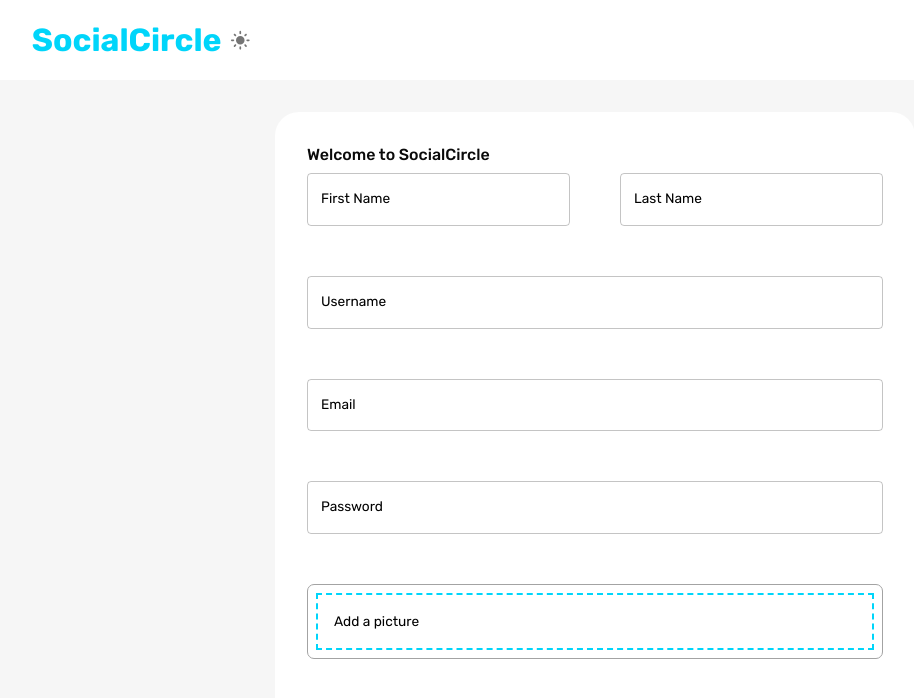
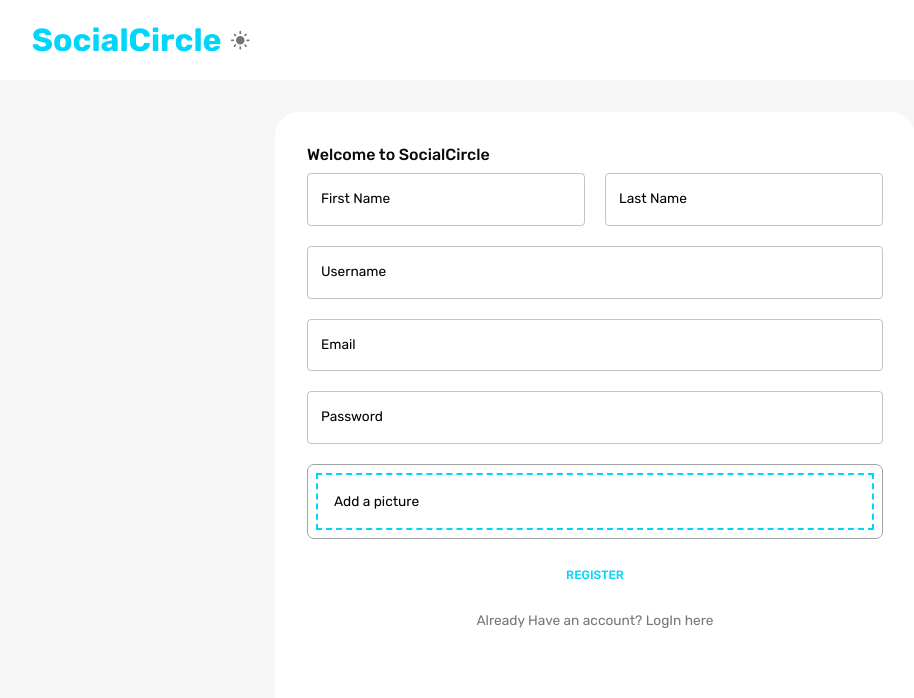
Before and after one commit to ishmaamik/SocialCircle, a React (Vite) app in the folder client/: page / in a window 1280 px wide. Shown: the top 698 px of the page, without its empty margins (45-959 px from the left). Built offline with nearby package versions, Linux system fonts and the light colour scheme.

Commit message:
Refactored Login and Forms

```diff
--- /dev/null
+++ b/client/src/Pages/Login/Dropzone.jsx
@@ -0,0 +1,38 @@
+import './forms.css'
+import Dropzone from 'react-dropzone'
+import { Box, Typography} from '@mui/material'
+import FlexBetween from '../../components/FlexBetween'
+import { EditOutlined } from '@mui/icons-material'
+
+
+const DropZone = ({theme, values, setFieldValue, profileImage}) => {
+
+
+    return (
+        <Box className="secondBox" sx={{ gridColumn: "span 2" }} border={`1px solid ${theme.palette.neutral.medium}`}>
+            <Dropzone accept={{ "image/jpeg": [], "image/png": [], "image/jpg": [] }} multiple={false} onDrop={(acceptedFiles)=> setFieldValue("profileImage", acceptedFiles[0],)}>
+                {
+                    ({
+                        getRootProps, getInputProps
+                    }) => (
+                        <Box {...getRootProps()} className="thirdBox" border={`2px dashed ${theme.palette.primary.main}`} sx={{ backgroundColor: "white" }}>
+                            <input {...getInputProps()} />
+                            {
+                                !values.profileImage ?
+                                    (<Typography sx={{ color: 'black', backgroundColor: 'white', '& .MuiInputLabel-root': { color: "black" }, '& .MuiInputBase-input': { color: "black" } }}> Add a picture </Typography>)
+                                    :
+                                    (<FlexBetween>
+                                        <Typography sx={{ backgroundColor: 'white', '& .MuiInputBase-input': { color: "black" }, color: "black" }} >{values.profileImage.name}</Typography>
+                                        <EditOutlined sx={{ width: '100px', alignItems: 'flex-start' }} />
+                                    </FlexBetween>
+                                    )
+                            }
+                        </Box>
+                    )
+                }
+            </Dropzone>
+        </Box>
+    )
+}
+
+export default DropZone
--- /dev/null
+++ b/client/src/Pages/Login/Fields.jsx
@@ -0,0 +1,13 @@
+import { TextField } from "@mui/material"
+import { Field, ErrorMessage } from "formik"
+
+const Fields=({name, gridColumn, label, type})=>{
+    return(
+        <>
+        <Field render={({field})=>(<TextField {...field} sx={{ color:'black',gridColumn: gridColumn,backgroundColor:"white", '& .MuiInputLabel-root': {color: "black"}, '& .MuiInputBase-input': {color: "black"} }} label={label} type={type} />)} name={name} id={name}/>
+        <ErrorMessage name={name}/>
+        </>
+    )
+}
+
+export default Fields
--- a/client/src/Pages/Login/Forms.jsx
+++ b/client/src/Pages/Login/Forms.jsx
@@ -1,137 +1,153 @@
-import {Formik, Field, Form, ErrorMessage} from "formik"
+import { Formik, Form } from "formik"
 import * as Yup from "yup"
-import {useDispatch, useSelector} from "react-redux"
+import { useDispatch, useSelector } from "react-redux"
 import { useNavigate } from "react-router-dom"
-import { Box, TextField, Typography, colors } from "@mui/material"
-import Dropzone from "react-dropzone"
-import FlexBetween from "../../components/FlexBetween"
-import { EditOutlined } from "@mui/icons-material"
+import { Box } from "@mui/material"
 import './forms.css'
-import { useTheme } from "@mui/material"
-const initialRegister={
+import { setPageType } from "../../redux/authSlice"
+import DropZone from "./Dropzone"
+import Fields from "./Fields"
+import RegisterButton from "./RegisterButton"
+import LoginButton from "./LoginButton"
+const initialRegister = {
     firstName: "",
-    lastName:"",
-    username:"",
+    lastName: "",
+    username: "",
     email: "",
     password: "",
-    picturePath: ""
+    profileImage: ""
 }
 
-const initialLogin={
+const initialLogin = {
     username: "",
     password: ""
 }
 
-const onSubmit=(values)=>{
-        console.log('Form data ', values)
-}
-
-const registerSchema= Yup.object({
+const registerSchema = Yup.object({
     firstName: Yup.string().required(),
     lastName: Yup.string().required(),
     username: Yup.string().required(),
     password: Yup.string().required(),
-    picturePath: Yup.string().required(),
+    profileImage: Yup.string().required(),
     email: Yup.string().email().required(),
 
 })
 
-const loginSchema= Yup.object({
+const loginSchema = Yup.object({
     username: Yup.string().required(),
     password: Yup.string().required(),
 })
 
-const Forms=({theme})=>{
-    const pageType= useSelector((state)=>state.auth.pageType)
-    const dispatch= useDispatch()
-    const navigate= useNavigate()
-    const isLogin= pageType==="login"
-    const isRegister= pageType==="register"
+const Forms = ({ theme }) => {
+    const pageType = useSelector((state) => state.auth.pageType)
+    const dispatch = useDispatch()
+    const navigate = useNavigate()
+    const isLogin = pageType === "login"
+    const isRegister = pageType === "register"
 
-    const handleFormSubmit= async(values, onSubmitProps)=> {}
+    const handleFormSubmit = async (values, onSubmitProps) => {
 
-    return(
-       <>
-       <Formik onSubmit={handleFormSubmit} initialValues={isLogin ? initialLogin : initialRegister} validationSchema={isLogin ? loginSchema : registerSchema}>
-            {
-                ({
-                    handleBlur,
-                    handleChange,
-                    handleSubmit,
-                    values,
-                    errors,
-                    handleReset,
-                    resetForm,
-                    touched,
-                    setFieldValue
+        const formData = new FormData();
 
-                }) =>
-                (
-                    <Form onSubmit={handleSubmit}>
-                        <Box className="firstBox">
-                            {
-                                isRegister && (
-                                    <>
-                                    <Field render={({field})=>(<TextField {...field} sx={{ gridColumn: "span 1", backgroundColor:"white", '& .MuiInputLabel-root': {color: "black"} }} label="First Name" />)} type="text" name="firstName" id="firstName"/>
-                                    <ErrorMessage name="firstName" className="bgColor"/>
+        if (isRegister) {
+            for (let value in values) {
+                formData.append(value, values[value])
+            }
+            formData.append('profileImage', values.profileImage.name)
 
-                                    <Field render={({field})=>(<TextField {...field} sx={{ gridColumn: "span 1", backgroundColor:"white", '& .MuiInputLabel-root': {color: "black"}}} label="Last Name"/>)} type="text" name="lastName" id="lastName"/>
-                                    <ErrorMessage name="lastName" className="bgColor"/>
+            const savedUserResponse = await fetch(
+                "http://localhost:8000/auth/register",
+                {
+                    method: "POST",
+                    body: formData
+                }
+            )
 
-                                    <Field render={({field})=>(<TextField {...field} sx={{ gridColumn: "span 2", backgroundColor:"white", '& .MuiInputLabel-root': {color: "black"}}} label="Username"/>)} type="text" name="username" id="username"/>
-                                    <ErrorMessage name="username" className="bgColor"/>
+            const savedUser = await savedUserResponse.json()
+            dispatch(setPageType("login"))
+            onSubmitProps.resetForm()
+        }
 
-                                    <Field render={({field})=>(<TextField {...field} sx={{ gridColumn: "span 2" , backgroundColor:"white", '& .MuiInputLabel-root': {color: "black"} }}label="Email"/>)} type="email" name="email" id="email"/>
-                                    <ErrorMessage name="email" className="bgColor"/>
+        else {
 
-                                    <Field render={({field})=>(<TextField {...field} sx={{ gridColumn: "span 2", backgroundColor:"white",  '& .MuiInputLabel-root': {color: "black"}}} label="Password" type="password"/>)} type="password" name="password" id="password"/>
-                                    <ErrorMessage name="password" className="bgColor"/>
+            for (let value in values) {
+                formData.append(value, values[value])
+            }
 
-                                    <Box className="secondBox" sx={{gridColumn: "span 2"}} border={`1px solid ${theme.palette.neutral.medium}`}>
-                                        <Dropzone accept={{"image/jpeg": [],"image/png": [], "image/jpg": []}} multiple={false} onDrop={(acceptedFiles)=> setFieldValue("picturePath", acceptedFiles[0])}>
-                                                {
-                                                    ({
-                                                        getRootProps, getInputProps
-                                                    }) => (
-                                                        <Box {...getRootProps()} className="thirdBox" border={`2px dashed ${theme.palette.primary.main}`} sx={{backgroundColor:"white"}}>
-                                                            <input {...getInputProps()}/>
-                                                            {
-                                                                !values.picturePath ? (<Typography sx={{color:'black',backgroundColor:'white', '& .MuiInputLabel-root': {color: "black"}}}> Add a picture </Typography>) : (
-                                                                    <FlexBetween>
-                                                                        <Typography sx={{backgroundColor:'white'}} >{values.picturePath.name}</Typography>
-                                                                            <EditOutlined sx={{ width:'100px', alignItems:'flex-start'}}/>
-                                                                    </FlexBetween>
-                                                                )
-                                                            }
-                                                        </Box>
-                                                    )
-                                                }
+            const UserLogin = await fetch(
+                "http://localhost:8000/auth/login",
+                {
+                    method: "POST",
+                    headers: { "Content-Type": "application/json" },
+                    body: JSON.stringify(values),
+                }
+            )
+
+            const savedUser = await UserLogin.json()
+
+            console.log(savedUser)
+            onSubmitProps.resetForm()
+            navigate('/home')
 
 
-                                        </Dropzone>
-                                    </Box>
+        }
+    }
+
+    return (
+        <>
+            <Formik onSubmit={handleFormSubmit} initialValues={isLogin ? initialLogin : initialRegister} validationSchema={isLogin ? loginSchema : registerSchema}>
+                {
+                    ({ handleSubmit, values, setFieldValue }) =>
+
+                    (
+                        <Form onSubmit={handleSubmit}>
+                            {
+                                isRegister ? (
+                                    <>
+                                        <Box className="firstBox">
+                                            <Fields label={"First Name"} name={"firstName"} gridColumn={"span 1"} type={"text"} />
+                                            <Fields label={"Last Name"} name={"lastName"} gridColumn={"span 1"} type={"text"} />
+                                            <Fields label={"Username"} name={"username"} gridColumn={"span 2"} type={"text"} />
+                                            <Fields label={"Email"} name={"email"} gridColumn={"span 2"} type={"email"} />
+                                            <Fields label={"Password"} name={"password"} gridColumn={"span 2"} type={"password"} />
+                                            <DropZone theme={theme} values={values} setFieldValue={setFieldValue} profileImage={values.profileImage} />
+                                        </Box>
                                     </>
                                 )
+
+                                    : (
+                                        <>
+                                            <Box className="fourthBox">
+                                                <Fields label={"Username"} name={"username"} gridColumn={"span 2"} type={"text"} />
+                                                <Fields label={"Password"} name={"password"} gridColumn={"span 2"} type={"password"} />
+                                            </Box>
+                                        </>
+                                    )
+
                             }
 
+                            {/* Buttons */}
+
                             {
-                                isLogin && (
+                                isRegister ? (
                                     <>
-                                    <Field render={({field})=>(<TextField {...field} sx={{ gridColumn: "span 4", backgroundColor:"white" }}/>)} type="text" name="username" id="username"/>
-                                    <ErrorMessage name="username"/>
-
-                                    <Field render={({field})=>(<TextField {...field} sx={{ gridColumn: "span 4", backgroundColor:"white" }}/>)} type="password" name="password" id="password"/>
-                                    <ErrorMessage name="password"/>
+                                        <RegisterButton />
                                     </>
                                 )
+                                    :
+                                    (
+                                        <>
+                                            <LoginButton />
+                                        </>
+                                    )
                             }
-                        </Box>
-                    </Form>
-                )
-            }
-       </Formik>
 
-       </>
+                        </Form>
+                    )
+                }
+            </Formik>
+
+        </>
     )
 }
 
--- a/client/src/Pages/Login/Login.jsx
+++ b/client/src/Pages/Login/Login.jsx
@@ -2,26 +2,36 @@ import FlexCenter from "../../components/FlexBetween"
 import Form from "./Forms"
 import "./login.css"
 import { Box, IconButton, Typography, useTheme } from "@mui/material"
-import { useDispatch } from "react-redux"
+import { useDispatch, useSelector } from "react-redux"
 import {setMode} from "../../redux/authSlice"
 import { DarkMode, LightMode } from "@mui/icons-material"
+import { useNavigate } from "react-router-dom"
 
 const Login=()=>{
     const theme= useTheme()
     const dispatch= useDispatch()
+    const navigate= useNavigate()
+    const pageType= useSelector((state)=> state.auth.pageType)
+    let height=''
+    if(pageType === "login"){
+        height= '50vh'
+    }
+    else{
+        height= '80vh'
+    }
     return(
         <div>
             <Box>
                 <Box className="firstBoy" bgcolor={theme.palette.background.alt}  justifyContent="center" alignItems={"center"}>
                     <FlexCenter>
-                    <Typography fontWeight="bold" fontSize="32px" color="primary"> SocialCircle</Typography>
+                    <Typography fontWeight="bold" fontSize="32px" color="primary" sx={{cursor:'pointer'}} onClick={()=>navigate('/home')}> SocialCircle</Typography>
                     <IconButton onClick={()=>dispatch(setMode())}>
                         {theme === "dark" ? <DarkMode/> : <LightMode/>}
                     </IconButton>
                     </FlexCenter>
                 </Box>
 
-                <Box className="secondBoy"  height={'80vh'} overflow={"hidden"} bgcolor={theme.palette.background.alt}>
+                <Box className="secondBoy"  height={height} overflow={"hidden"} bgcolor={theme.palette.background.alt}>
                     <Typography fontWeight="500" color={theme.palette.inverse.default} variant="h5" sx={{ mb: "0.5rem", justifyContent:"center" }}>Welcome to SocialCircle</Typography>
                         <Form theme={theme}/>
                 </Box>
--- /dev/null
+++ b/client/src/Pages/Login/LoginButton.jsx
@@ -0,0 +1,22 @@
+import { Box, Typography, IconButton, Button } from "@mui/material"
+import { useDispatch } from "react-redux"
+import { setPageType } from "../../redux/authSlice"
+
+const LoginButton = () => {
+    const dispatch = useDispatch()
+    return (
+        <>
+            <Box sx={{ mt: '20px', justifyContent: 'center', alignItems: 'center', display: 'flex' }}>
+                <Button type="submit">LogIn</Button>
+            </Box>
+            <Box sx={{ justifyContent: 'center', alignItems: 'center', display: 'flex' }}>
+
+                <IconButton sx={{ mt: '5px', ":hover": { color: 'blue', backgroundColor: 'transparent' } }} onClick={() => dispatch(setPageType())} >
+                    <Typography>New? SignUp to create an account here</Typography>
+                </IconButton>
+            </Box>
+        </>
+    )
+}
+
+export default LoginButton
--- /dev/null
+++ b/client/src/Pages/Login/RegisterButton.jsx
@@ -0,0 +1,21 @@
+import { Box, Typography, IconButton, Button } from "@mui/material"
+import { useDispatch } from "react-redux"
+import { setPageType } from "../../redux/authSlice"
+
+const RegisterButton = () => {
+    const dispatch= useDispatch()
+    return (
+        <>
+            <Box sx={{ mt: '20px', justifyContent: 'center', alignItems: 'center', display: 'flex' }}>
+                <Button type="submit">Register</Button>
+            </Box>
+            <Box sx={{ justifyContent: 'center', alignItems: 'center', display: 'flex' }}>
+                <IconButton sx={{ mt: '10px', ":hover": { color: 'blue', backgroundColor: 'transparent' } }} onClick={() => dispatch(setPageType())} >
+                    <Typography>Already Have an account? LogIn here</Typography>
+                </IconButton>
+            </Box>
+        </>
+    )
+}
+
+export default RegisterButton
--- a/client/src/Pages/Login/forms.css
+++ b/client/src/Pages/Login/forms.css
@@ -1,7 +1,7 @@
 .firstBox {
     width: 100%;
     display: grid;
-    gap: 50px;
+    gap: 20px;
     grid-template-columns: repeat(2,minmax(0, 1fr));
     border-Radius: 5px;
 }
@@ -20,3 +20,11 @@
 .thirdBox:hover {
     cursor: pointer;
 }
+
+.fourthBox {
+    width: 100%;
+    display: grid;
+    gap: 50px;
+    grid-template-columns: repeat(2,minmax(0, 1fr));
+    border-Radius: 5px;
+}
--- a/client/src/Pages/Login/login.css
+++ b/client/src/Pages/Login/login.css
@@ -8,6 +8,7 @@
 
 .secondBoy{
     width: 50%;
+    height: 50%;
     margin: 2rem auto;
     padding: 2rem;
     background-Color: #ffffff;
--- a/client/src/Pages/Navbar/Navbar.jsx
+++ b/client/src/Pages/Navbar/Navbar.jsx
@@ -24,7 +24,7 @@ const Navbar=()=>{
         <div>
         <FlexBetween padding="1rem 6%" backgroundColor={alt} gap={"3rem"}>
 
-            <Typography fontWeight="bold" fontSize="30px" color="primary" onClick={()=>navigate('/home')} sx={{ ":hover":{cursor:"pointer", color: dark}}}>
+            <Typography fontWeight="bold" fontSize="32px" color="primary" onClick={()=>navigate('/home')} sx={{ ":hover":{cursor:"pointer", color: dark}}}>
                 SocialCircle
             </Typography>
 
```
Also changed, not shown: 2 other files (tests, documents, lock files or other folders).
